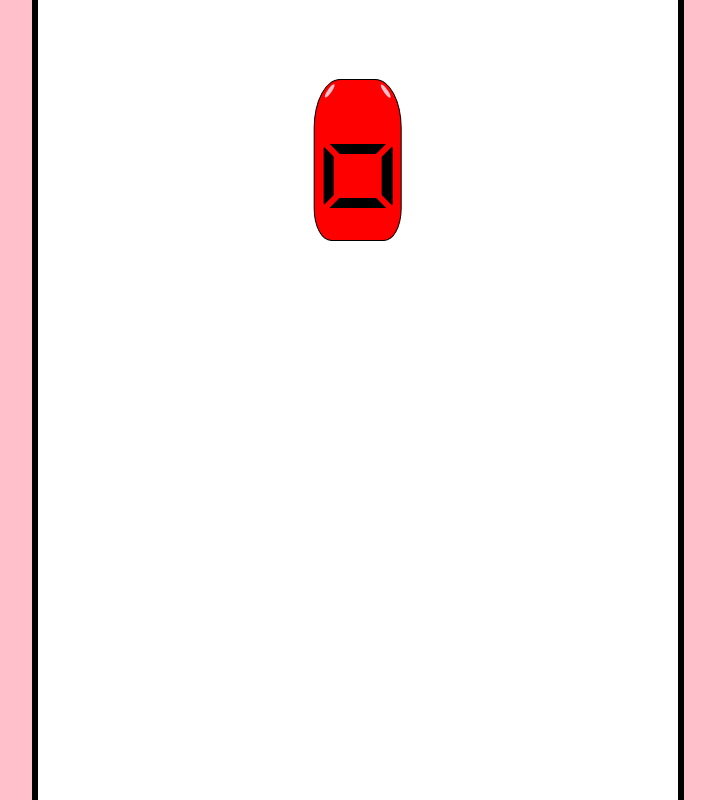
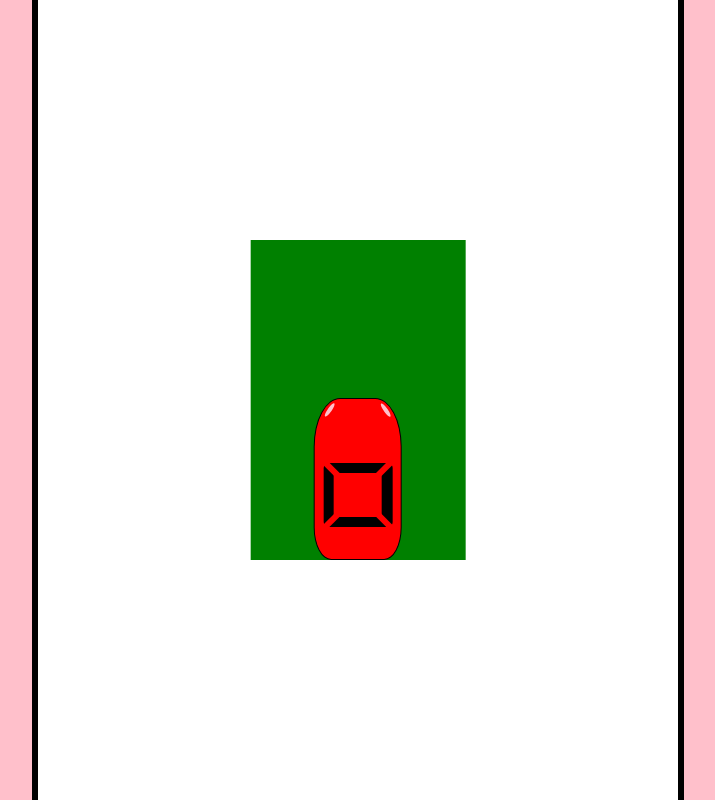
Before and after one commit to martijnvanginkel/car-avoider, a React (Create React App) app: page / in a window 1280 px wide. Shown: the whole page, without its empty margins (282-997 px from the left). Built offline with nearby package versions, Linux system fonts and the light colour scheme.

Commit message:
feat: centered player car

```diff
--- a/src/Player.scss
+++ b/src/Player.scss
@@ -1,6 +1,8 @@
 .Wrapper {
     display: flex;
     transition: all 200ms;
+    height: 100%;
+    align-items: center;
 }
 
 .WrapperLeft {
@@ -18,9 +20,10 @@
 .Player {
     display: flex;
     justify-content: center;
-    align-items: center;
+    align-items: flex-end;
     flex-grow: calc(1/3);
     transition: inherit;
+    background-color: green;
 }
 
 .PlayerLeft {
```
